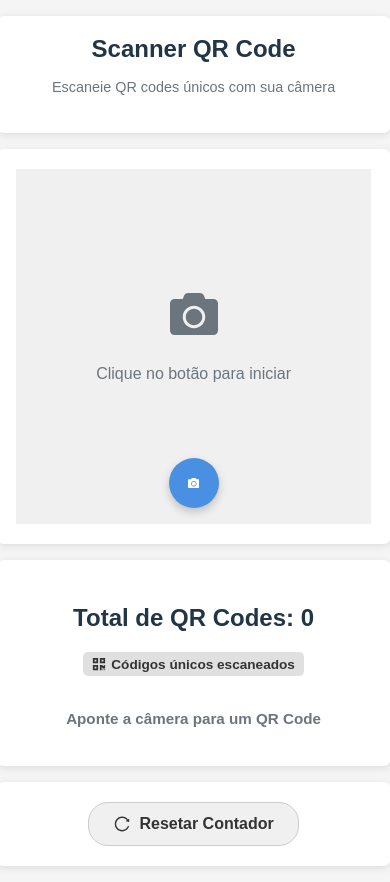
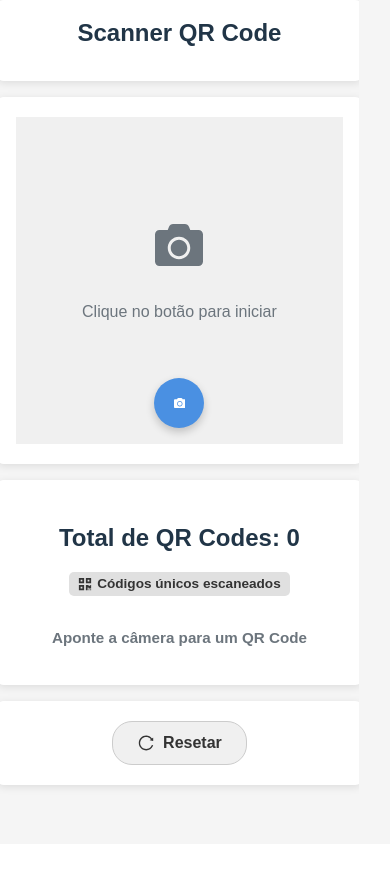
Before and after one commit to LucianoLouzada/qr-scanner-app, a React (Vite) app: page / in a window 390 px wide. After the commit the page ends 844 px from the top, so only its background shows below. Built offline with nearby package versions, Linux system fonts and the light colour scheme.

Commit message:
corrige layout mobile (viewport)

```diff
--- a/src/App.jsx
+++ b/src/App.jsx
@@ -1,6 +1,5 @@
 import { useEffect, useRef, useState } from "react";
 import QrScanner from "qr-scanner";
-// Ícones necessários (requer 'react-icons')
 import { FaCamera, FaQrcode } from 'react-icons/fa';
 import { AiOutlineReload } from 'react-icons/ai';
 
@@ -30,11 +29,10 @@ function App() {
     const videoRef = useRef(null);
     const qrScannerRef = useRef(null);
 
-    // 1. Inicializa o estado lendo do LocalStorage
+    // Inicializa o estado lendo do LocalStorage (Persistência de Dados)
     const [scannedCodes, setScannedCodes] = useState(() => {
         try {
             const savedCodes = localStorage.getItem(STORAGE_KEY);
-            // Retorna o array parseado ou um array vazio se não houver nada
             return savedCodes ? JSON.parse(savedCodes) : [];
         } catch (error) {
             console.error("Erro ao carregar dados do LocalStorage:", error);
@@ -44,9 +42,10 @@ function App() {
 
     const [cameraOn, setCameraOn] = useState(false);
     const [statusMessage, setStatusMessage] = useState(STATUS_INITIAL);
+    // NOVO: Estado para rastrear se o áudio foi liberado pela interação do usuário
+    const [audioUnlocked, setAudioUnlocked] = useState(false);
 
-    // 2. Efeito para Sincronizar o estado com o LocalStorage
-    // Salva a lista toda vez que 'scannedCodes' é atualizado
+    // Efeito para Sincronizar o estado com o LocalStorage
     useEffect(() => {
         try {
             localStorage.setItem(STORAGE_KEY, JSON.stringify(scannedCodes));
@@ -60,7 +59,6 @@ function App() {
         const audio = new Audio(audioPath);
         audio.volume = VOLUME;
         audio.play().catch(error => {
-             // Ignora erro de autoplay em alguns navegadores, mas registra no console
              console.log("Audio play failed (possible autoplay restriction):", error);
         });
     };
@@ -77,7 +75,6 @@ function App() {
                     const code = result.data;
                     let isNewCode = false;
 
-                    // Atualiza o estado com base no valor anterior
                     setScannedCodes((prev) => {
                         if (!prev.includes(code)) {
                             isNewCode = true;
@@ -91,11 +88,13 @@ function App() {
                         playSound(AUDIO_SUCCESS);
                         setStatusMessage(STATUS_SUCCESS);
                     } else {
-                        playSound(AUDIO_REJECTED);
+                        // Toca o som de rejeição apenas se o áudio estiver desbloqueado
+                        if (audioUnlocked) {
+                             playSound(AUDIO_REJECTED);
+                        }
                         setStatusMessage(STATUS_REJECTED);
                     }
 
-                    // Reseta a mensagem de status após 3 segundos
                     setTimeout(() => {
                         setStatusMessage(STATUS_SCANNING);
                     }, 3000);
@@ -125,28 +124,40 @@ function App() {
         setStatusMessage(STATUS_INITIAL);
     };
 
-    // Efeito para ligar/desligar o scanner (executa no montagem e quando cameraOn muda)
+    // Efeito para ligar/desligar o scanner
     useEffect(() => {
         if (cameraOn) {
             startScanner();
         } else {
             stopScanner();
         }
-        // Cleanup: desliga o scanner ao desmontar o componente
         return () => stopScanner();
     }, [cameraOn]);
 
-    const toggleCamera = () => setCameraOn((prev) => !prev);
+    const toggleCamera = () => {
+        // **SOLUÇÃO DE ÁUDIO PARA MOBILE**: Tenta desbloquear o áudio na primeira interação
+        if (!audioUnlocked) {
+            const audio = new Audio(AUDIO_SUCCESS);
+            audio.volume = 0.05; // Volume baixo
+            audio.play().then(() => {
+                setAudioUnlocked(true);
+                audio.pause(); // Pausa imediatamente após o desbloqueio
+                console.log("Áudio desbloqueado com a primeira interação.");
+            }).catch(error => {
+                console.warn("Falha ao tentar desbloquear áudio:", error);
+            });
+        }
+
+        setCameraOn((prev) => !prev);
+    };
 
     const resetCount = () => {
-        // Limpa o LocalStorage e o estado
         try {
             localStorage.removeItem(STORAGE_KEY);
         } catch (error) {
              console.error("Erro ao limpar dados do LocalStorage:", error);
         }
         setScannedCodes([]);
-        // Define o status dependendo se a câmera está ligada ou não
         setStatusMessage(cameraOn ? STATUS_SCANNING : STATUS_INITIAL);
     };
 
@@ -155,7 +166,7 @@ function App() {
             {/* CARD 1: Título */}
             <div className="card app-header">
                 <h1>Scanner QR Code</h1>
-                <p>Escaneie QR codes únicos com sua câmera</p>
+                <p></p>
             </div>
 
             {/* CARD 2: Scanner / Placeholder */}
@@ -200,7 +211,7 @@ function App() {
             {/* CARD 4: Resetar */}
             <div className="card reset-card">
                 <button className="reset-btn" onClick={resetCount}>
-                    <AiOutlineReload size={18} style={{ marginRight: '8px' }} /> Resetar Contador
+                    <AiOutlineReload size={18} style={{ marginRight: '8px' }} /> Resetar
                 </button>
             </div>
 
--- a/src/App.scss
+++ b/src/App.scss
@@ -1,5 +1,5 @@
-// Variáveis básicas
-$primary-color: #4a90e2; // Cor do botão flutuante (azul)
+// Variáveis básicas (Usando a última paleta de cores não-gradient, pois solicitou ignorar a alteração)
+$primary-color: #4a90e2;
 $text-color: #333;
 $subtitle-color: #6c757d;
 $app-bg: #f5f5f5;
@@ -8,13 +8,25 @@ $card-shadow: rgba(0,0,0,0.1);
 $button-bg: $primary-color;
 $button-color: #fff;
 $button-hover: #357ab8;
-$placeholder-bg: #f0f0f0; // Cor de fundo do scanner quando desligado
+$placeholder-bg: #f0f0f0;
+
+// Cores de status
+$status-success-color: #28a745;
+$status-rejected-color: #dc3545;
+
 
 body, html {
     margin: 0;
     padding: 0;
     font-family: Arial, sans-serif;
     background: $app-bg;
+
+    // **SOLUÇÃO CRÍTICA PARA MOBILE VIEWPORT**
+    height: 100%;
+    min-height: 100vh;
+    overflow: hidden; /* Evita scroll desnecessário que desestabiliza a view */
+    position: fixed; /* Força o body a se comportar como a janela de visualização */
+    width: 100%;
 }
 
 .app-container {
@@ -23,8 +35,11 @@ body, html {
     align-items: center;
     padding: 2rem;
     min-height: 100vh;
+    height: 100%; /* Garante que o container interno use o espaço total */
+    overflow-y: auto; /* Permite scrollar apenas o conteúdo dos cards, se necessário */
+    width: 100%;
     gap: 1.5rem;
-    width: 100%;
+    padding-bottom: 5rem; /* Padding extra para visualizar o último card confortavelmente */
 }
 
 .card {
@@ -55,26 +70,15 @@ body, html {
     background: $placeholder-bg;
     position: relative;
     width: 100%;
-    aspect-ratio: 1 / 1; // Deixa quadrado
+    aspect-ratio: 1 / 1;
     display: flex;
     flex-direction: column;
     align-items: center;
     justify-content: center;
     overflow: hidden;
 
-    // Placeholder (área central com ícone e texto)
     .camera-placeholder {
-        position: absolute;
-        top: 0;
-        left: 0;
-        width: 100%;
-        height: 100%;
-        display: flex;
-        flex-direction: column;
-        align-items: center;
-        justify-content: center;
         color: $subtitle-color;
-        z-index: 2;
 
         .placeholder-icon {
             color: $subtitle-color;
@@ -82,18 +86,16 @@ body, html {
         }
     }
 
-    // Vídeo do Scanner
     .scanner-video {
         width: 100%;
         height: 100%;
         object-fit: cover;
-        display: none; // Controlado pelo JS
+        display: none;
         position: absolute;
         top: 0;
         left: 0;
     }
 
-    // Botão Flutuante (cor azul)
     .btn-toggle-camera {
         position: absolute;
         bottom: 1rem;
@@ -142,7 +144,6 @@ body, html {
             cursor: default;
         }
 
-        // Estilos para a mensagem de status
         .scan-status {
             color: $subtitle-color;
             font-size: 0.95rem;
@@ -151,11 +152,11 @@ body, html {
         }
 
         .status-success {
-            color: #28a745; /* Verde para sucesso */
+            color: $status-success-color;
         }
 
         .status-rejected {
-            color: #dc3545; /* Vermelho para rejeitado */
+            color: $status-rejected-color;
         }
     }
 }
@@ -180,11 +181,31 @@ body, html {
     }
 }
 
-// Estilos de Responsividade para Telas Pequenas (Celulares)
+// Estilos para Lista de Códigos
+.scanned-list {
+    text-align: left;
+    h3 {
+        margin-bottom: 0.5rem;
+    }
+    ul {
+        list-style: none;
+        padding: 0;
+        margin: 0;
+        li {
+            background: #f8f8f8;
+            padding: 0.3rem 0.5rem;
+            border-bottom: 1px solid #eee;
+            word-break: break-all;
+            font-size: 0.8rem;
+        }
+    }
+}
+
+// Estilos de Responsividade
 @media (max-width: 600px) {
     .app-container {
-        padding: 1rem; // Reduz o padding lateral
-        gap: 1rem; // Reduz o espaçamento entre os cards
+        padding: 1rem;
+        gap: 1rem;
     }
 
     .card {
@@ -196,8 +217,4 @@ body, html {
     .app-header h1 {
         font-size: 1.5rem;
     }
-
-    .qr-section .camera-placeholder .placeholder-icon {
-        font-size: 40px;
-    }
 }
```
